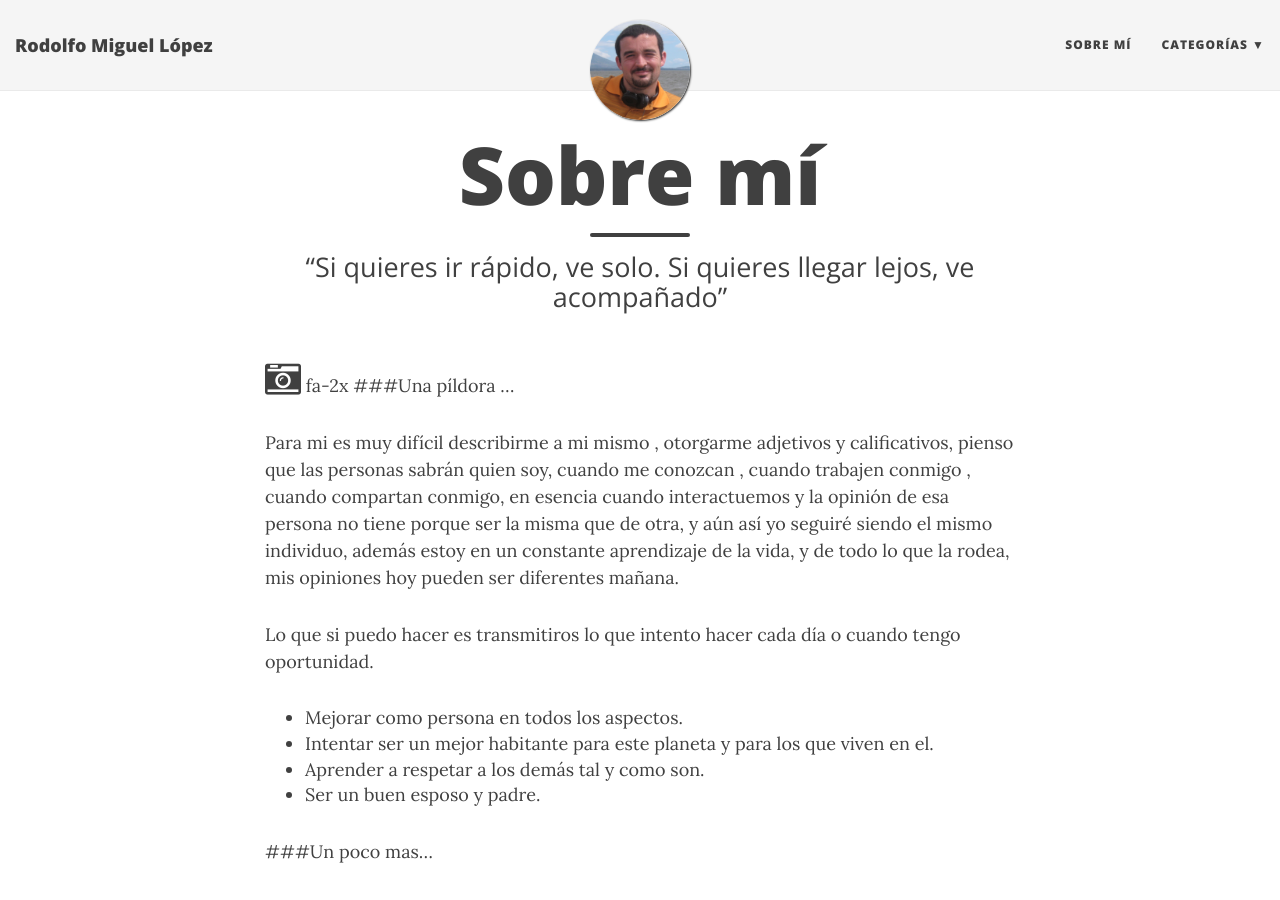
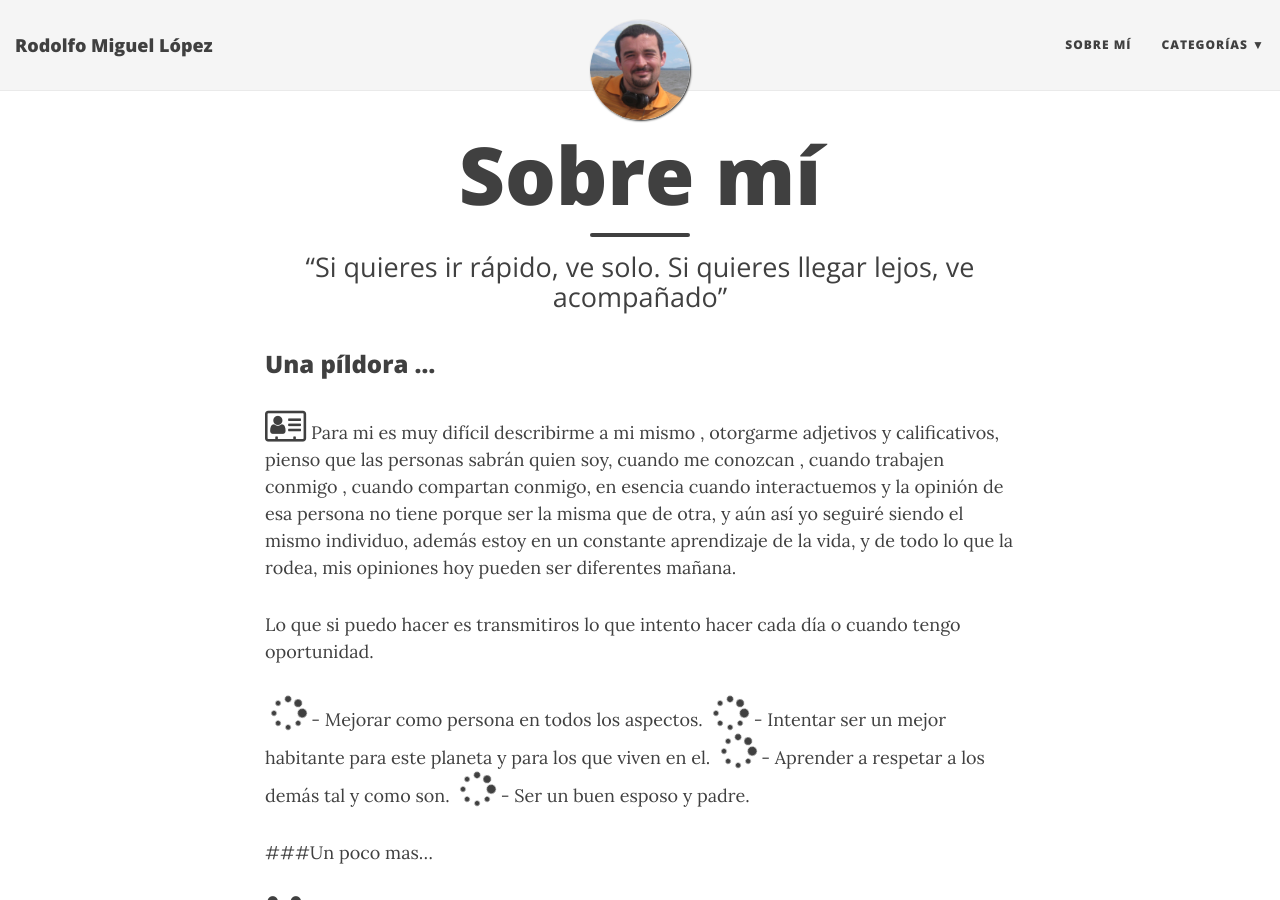
Before and after one commit to RodolfoMiguelLopez/rodolfomiguellopez.github.io, a Jekyll site: the page built from aboutme.md, in a window 1280 px wide and 900 px high. Built offline with Jekyll 4.4.1, drawn with Linux system fonts in a browser that asks for light colours; nearby versions of some CDN libraries.

Commit message:
cambios en about-me

```diff
--- a/aboutme.md
+++ b/aboutme.md
@@ -6,19 +6,21 @@
 
 
 
-<i class="fa fa-camera-retro fa-2x"></i> fa-2x
-###Una píldora ...
 
-Para mi es muy difícil describirme a mi mismo , otorgarme adjetivos y calificativos, pienso que las personas sabrán quien soy, cuando me conozcan , cuando trabajen conmigo , cuando compartan conmigo, en esencia cuando interactuemos y la opinión de esa persona no tiene porque ser la misma que de otra, y aún así yo seguiré siendo el mismo individuo, además estoy en un constante aprendizaje de la vida, y de todo lo que la rodea, mis opiniones hoy pueden ser diferentes mañana.
+### Una píldora ...
+
+<i class="fa fa-address-card-o fa-2x"></i> Para mi es muy difícil describirme a mi mismo , otorgarme adjetivos y calificativos, pienso que las personas sabrán quien soy, cuando me conozcan , cuando trabajen conmigo , cuando compartan conmigo, en esencia cuando interactuemos y la opinión de esa persona no tiene porque ser la misma que de otra, y aún así yo seguiré siendo el mismo individuo, además estoy en un constante aprendizaje de la vida, y de todo lo que la rodea, mis opiniones hoy pueden ser diferentes mañana.
 
 Lo que si puedo hacer es transmitiros lo que intento hacer cada día o cuando tengo oportunidad.
 
-- Mejorar como persona en todos los aspectos.
-- Intentar ser un mejor habitante para este planeta y para los que viven en el.
-- Aprender a respetar a los demás tal y como son.
-- Ser un buen esposo y padre.
+<i class="fa fa-spinner fa-pulse fa-2x fa-fw"></i>- Mejorar como persona en todos los aspectos.
+<i class="fa fa-spinner fa-pulse fa-2x fa-fw"></i>- Intentar ser un mejor habitante para este planeta y para los que viven en el.
+<i class="fa fa-spinner fa-pulse fa-2x fa-fw"></i>- Aprender a respetar a los demás tal y como son.
+<i class="fa fa-spinner fa-pulse fa-2x fa-fw"></i>- Ser un buen esposo y padre.
 
 ###Un poco mas...
+
+<i class="fa fa-users fa-2x"></i>
 
 Además de intentar hacer todo esto, soy un esclavo de la sociedad moderna, inmerso en una rutina diaria que a duras penas moldeamos a nuestro antojo, siendo arrastrados por las corrientes de pensamiento y manipulados por los medios, al antojo de unos pocos que aglutinan las riquezas del planeta, destruyéndolo día a día y dejando cada vez un futuro mas incierto.
 
@@ -26,11 +28,15 @@
 
 Si crees que en este mundo hay que cambiar muchas cosas, eres de los míos , llamame , conversemos , dialoguemos, acerquemos puntos de vista y hagamos de este mundo un sitio mejor para todos.
 
+<i class="fa fa-microchip fa-2x"></i>
+
 Mis conocimientos de electrónica e informática me permiten ver la tecnología de una forma mas global, no solo hay cosas buenas y malas sino que están diseñadas o ideadas para unas funciones u otras y es para mi toda una diversión , desmontar, crear ,diseñar y estudiar cualquier aparato o programa que caiga en mis manos.
 
 Como personas curiosas que somos, estamos en continuo aprendizaje y es para mí, un reto al que me enfrento día a día el aprender como funciona todo lo que me rodea,  y como ayudar a las personas creando soluciones para mejorar su vida.
 
 ###El blog
+
+<i class="fa fa-bath fa-2x"></i>
 
 Este Blog es una extensión viva de mí, además de taller virtual para para poner en práctica todo lo que aprendo , así que no dudes en leerlo , opinar de lo que escribo y si quieres conocer mas de mi o simplemente conversar , solo tienes que ponerte en contacto conmigo y vernos en el mundo real, para que te sirva de referencia vivo y trabajo en Madrid y sino puedes desplazarte siempre nos podemos poner de acuerdo en un medio de comunicación por internet .
 
```
